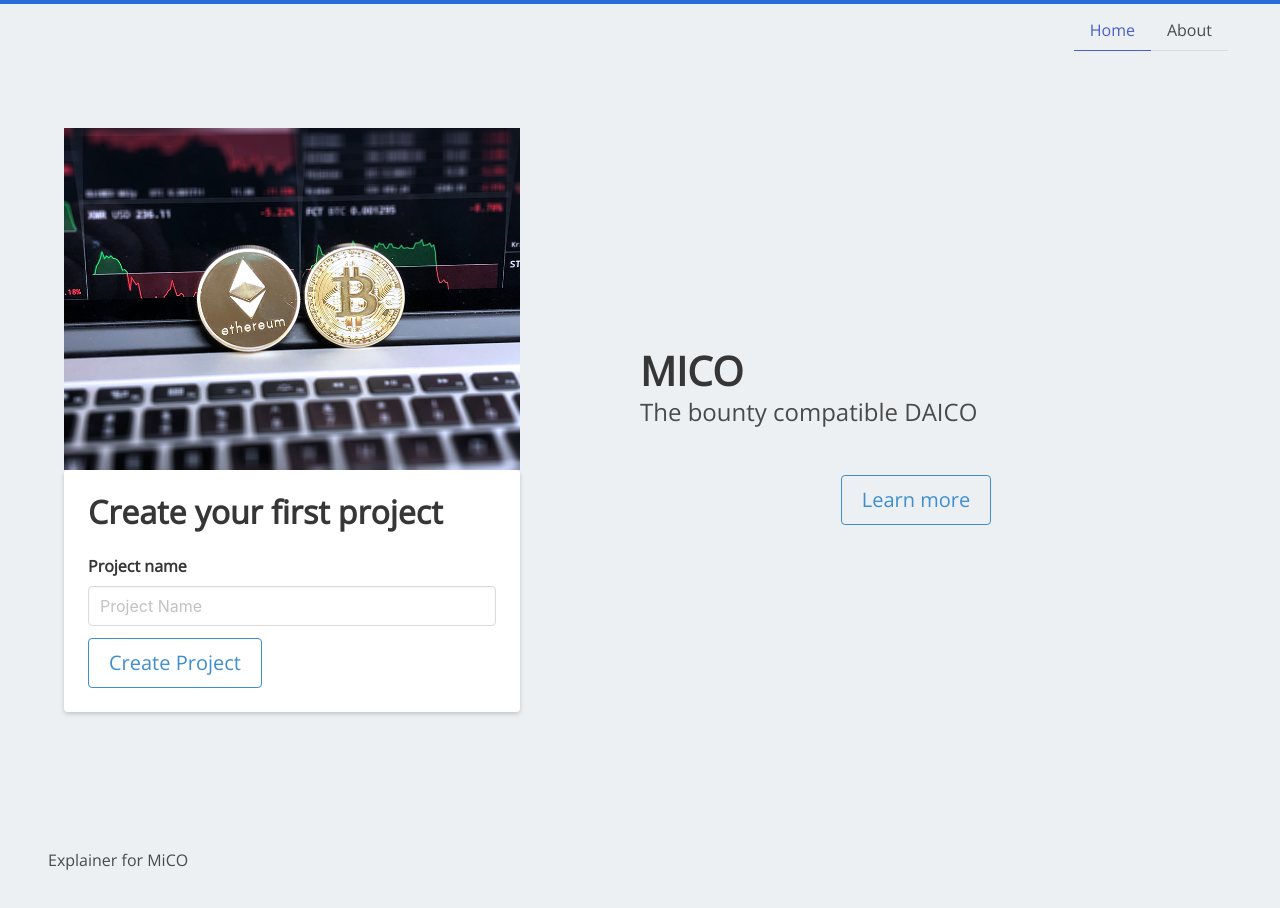
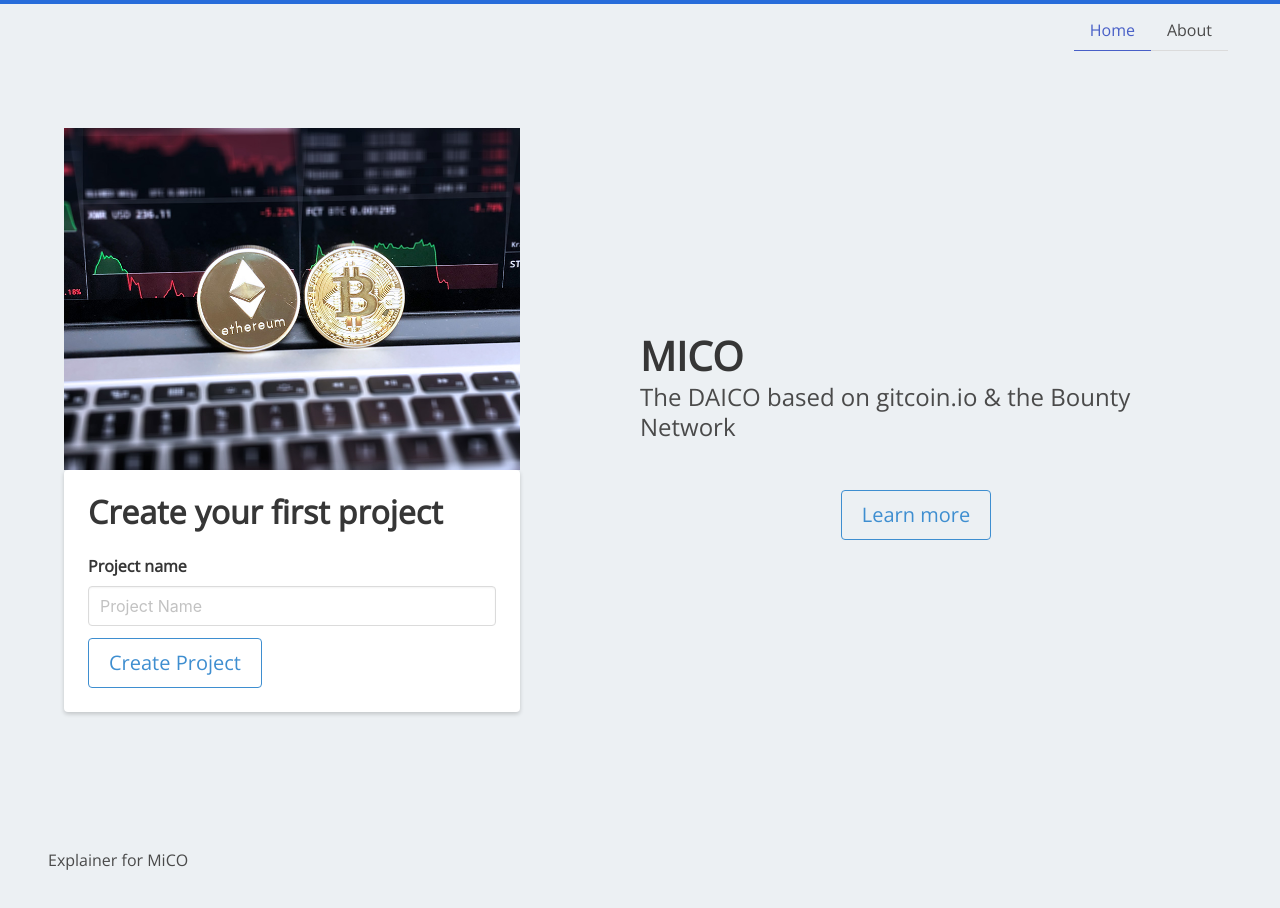
Before and after one commit to micoproject/mico-frontend, a React (Create React App) app: page / in a window 1280 px wide. Shown: the top 908 px of the page. Built offline with nearby package versions, Linux system fonts and the light colour scheme.

Commit message:
added new description

```diff
--- a/src/Home/Home.js
+++ b/src/Home/Home.js
@@ -124,7 +124,7 @@
                 </div>
                 <div className="column is-6 is-offset-1 ">
                   <h1 className="title is-2">MICO</h1>
-                  <h2 className="subtitle is-4">The bounty compatible DAICO</h2>
+                  <h2 className="subtitle is-4">The DAICO based on gitcoin.io & the Bounty Network</h2>
                   <br />
                   <p className="has-text-centered">
                     <a
```
